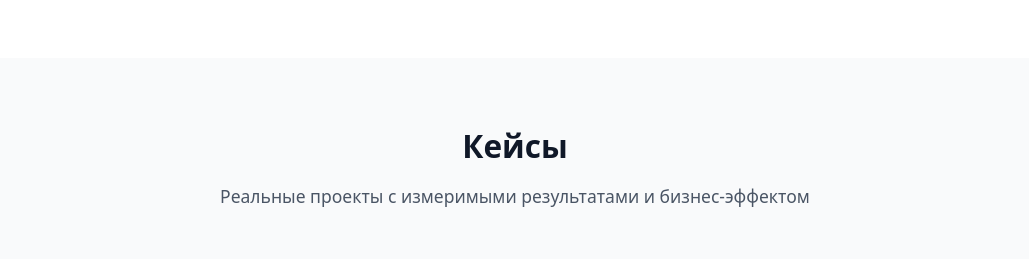
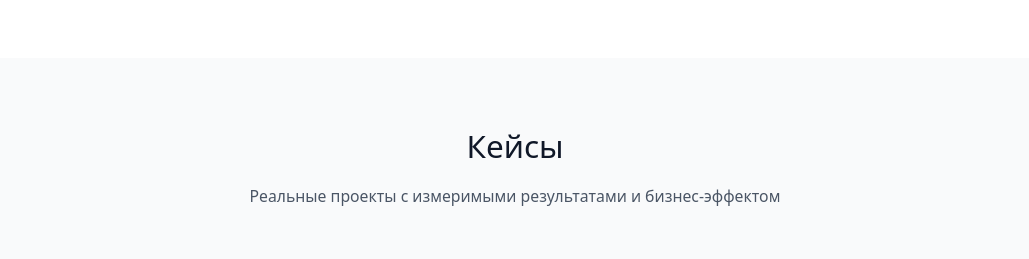
Before and after one commit to morozovaolga/olga-morozova-resume-dashboard, a React (Vite) app: page / in a window 1280 px wide. Shown: the part 3380-3639 px from the top of the page, without its empty margins (125-1154 px from the left). Built offline with nearby package versions, Linux system fonts and the light colour scheme.

Commit message:
fix: унифицированы шрифты заголовков секций и добавлены переводы кнопок кейсов

```diff
--- a/components/CaseStudiesSection.tsx
+++ b/components/CaseStudiesSection.tsx
@@ -180,10 +180,10 @@ export function CaseStudiesSection() {
           transition={{ duration: 0.8 }}
           className="text-center mb-16"
         >
-          <h2 className="text-3xl lg:text-4xl font-bold text-gray-900 mb-6">
+          <h2 className="text-3xl lg:text-4xl mb-6 text-gray-900">
             {t('cases.title')}
           </h2>
-          <p className="text-xl text-gray-600 max-w-3xl mx-auto">
+          <p className="text-lg text-gray-600 max-w-3xl mx-auto">
             {t('cases.subtitle')}
           </p>
         </motion.div>
@@ -248,7 +248,7 @@ export function CaseStudiesSection() {
                     onClick={() => toggleCase(caseStudy.id)}
                     className="inline-flex items-center px-6 py-3 bg-gray-900 text-white text-sm font-medium rounded-lg hover:bg-gray-800 transition-colors"
                   >
-                    {expandedCase === caseStudy.id ? 'Скрыть детали' : 'Показать детали'}
+                    {expandedCase === caseStudy.id ? t('cases.hideDetails') : t('cases.showDetails')}
                     <svg
                       className={`ml-2 w-4 h-4 transition-transform ${expandedCase === caseStudy.id ? 'rotate-180' : ''}`}
                       fill="none"
--- a/contexts/LanguageContext.tsx
+++ b/contexts/LanguageContext.tsx
@@ -307,6 +307,10 @@ const translations = {
     'pdf.description': 'Complete portfolio in DOCX format',
     'pdf.generating': 'Generating...',
     'pdf.error': 'An error occurred while creating the PDF. Please try again.',
+
+    // Case Studies buttons
+    'cases.showDetails': 'Show Details',
+    'cases.hideDetails': 'Hide Details',
   } as const,
 
   ru: {
@@ -602,6 +606,10 @@ const translations = {
     'pdf.description': 'Полное портфолио в формате DOCX',
     'pdf.generating': 'Генерирую...',
     'pdf.error': 'Произошла ошибка при создании PDF. Попробуйте еще раз.',
+
+    // Case Studies buttons
+    'cases.showDetails': 'Показать детали',
+    'cases.hideDetails': 'Скрыть детали',
   } as const,
   fr: {
     // Navigation
@@ -804,6 +812,10 @@ const translations = {
     'pdf.description': 'Portfolio complet en format DOCX',
     'pdf.generating': 'Génération...',
     'pdf.error': 'Une erreur s\'est produite lors de la création du PDF. Veuillez réessayer.',
+
+    // Case Studies buttons
+    'cases.showDetails': 'Voir les détails',
+    'cases.hideDetails': 'Masquer les détails',
   } as const
 } as const;
 
```
Also changed, not shown: DEPLOYMENT_README.txt (added).
